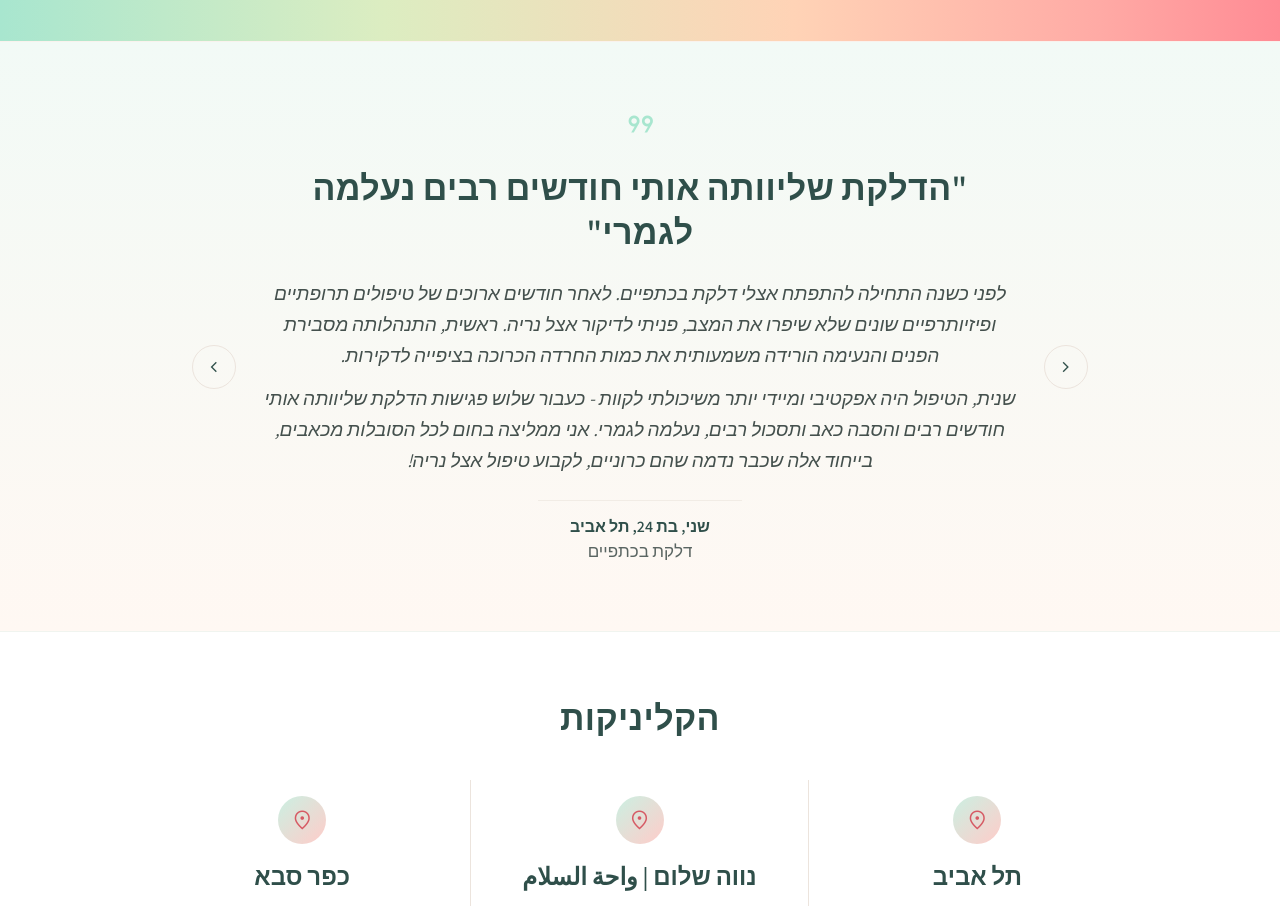
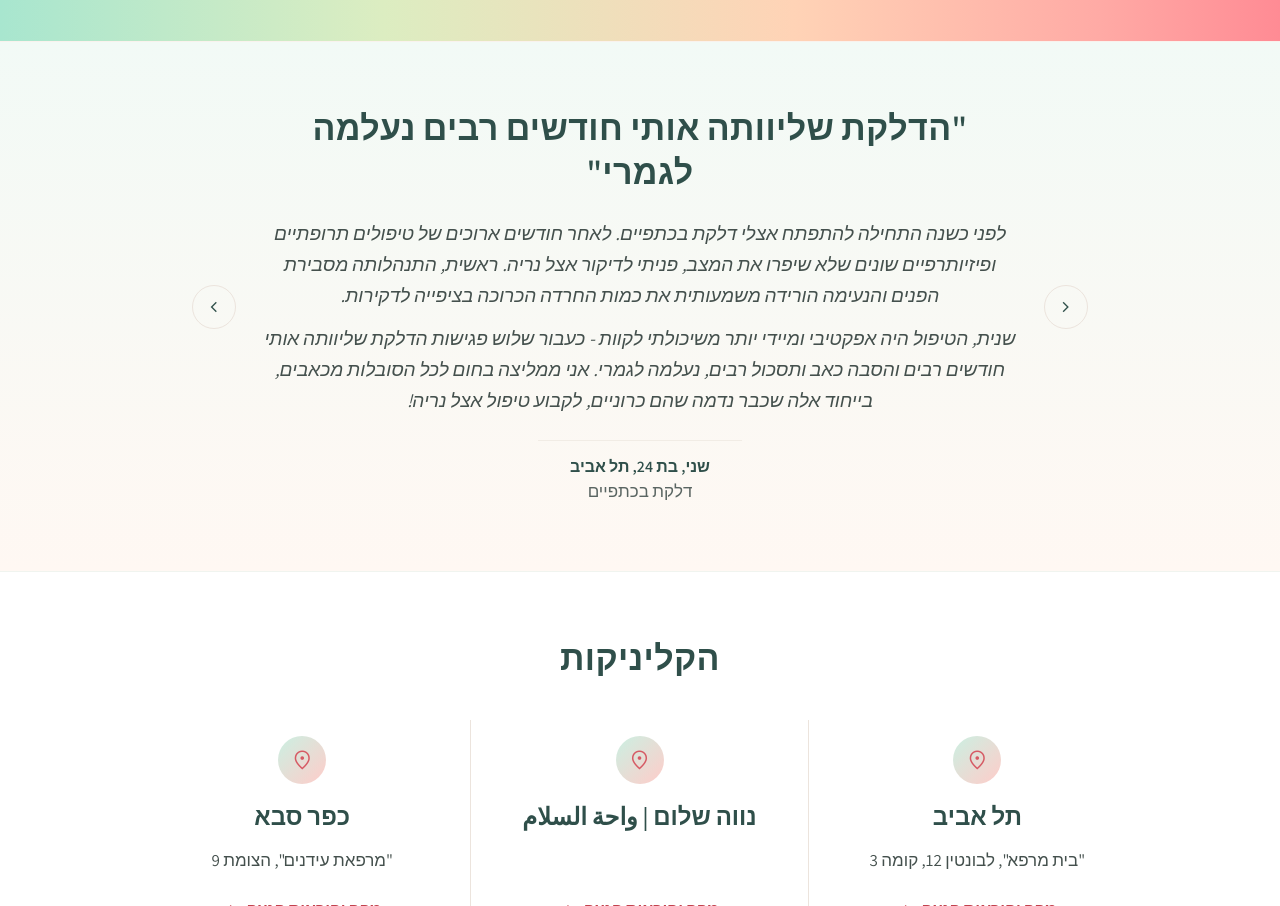
Before and after one commit to neriyasoup/hamedakeret-n, a plain HTML site: page index.html in a window 1280 px wide. Shown: the part 899-1805 px from the top of the page. Drawn offline with nearby package versions, Linux system fonts and the light colour scheme; a web font is replaced by a local one.

Commit message:
Home: remove the quote mark above testimonials

```diff
--- a/index.html
+++ b/index.html
@@ -111,9 +111,6 @@
     <section class="bg-surface py-12 md:py-16 border-y border-outline-variant/30">
         <div class="max-w-container-max mx-auto px-margin-mobile md:px-margin-desktop">
             <div class="max-w-4xl mx-auto text-center space-y-6">
-                <div class="flex justify-center">
-                    <span class="material-symbols-outlined text-sage-muted text-[36px]">format_quote</span>
-                </div>
 
                 <!-- Carousel: arrows on both sides of the testimonial -->
                 <div class="flex items-center gap-1.5 md:gap-6">
```
